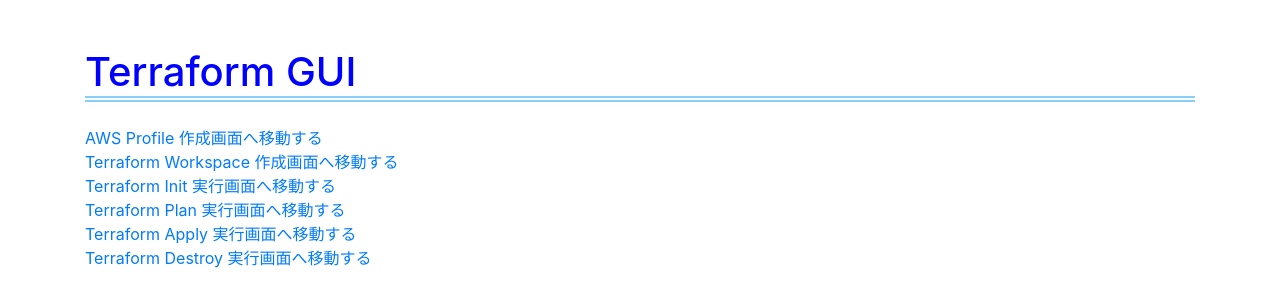
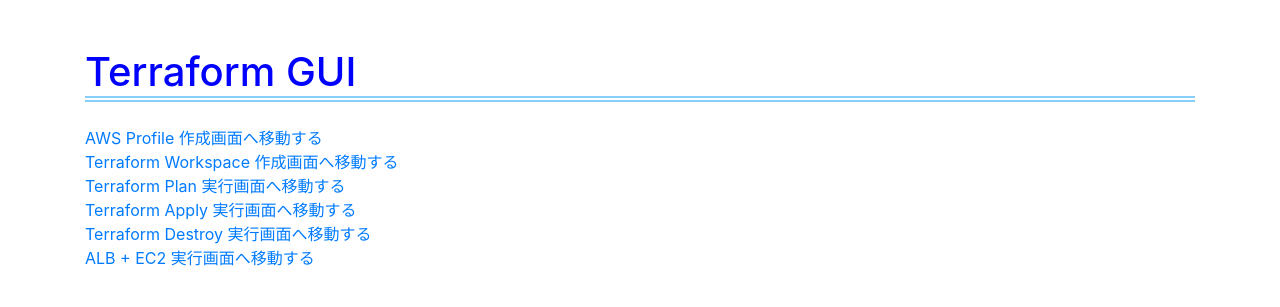
Before and after one commit to Shirasaka-Takahiro/app2_new, a Flask app: page /tf_exec in a window 1280 px wide. Shown: the part 56-363 px from the top of the page. Run offline with Flask 3, Linux system fonts and the light colour scheme; a user stored in the database is signed in; some libraries are stand-ins or nearby versions.

Commit message:
edited files

```diff
--- a/blog/templates/testapp/tf_exec.html
+++ b/blog/templates/testapp/tf_exec.html
@@ -13,10 +13,10 @@
         <h1 class="mb-4">Terraform GUI</h1>
         <a class="" href="{{ url_for('create_aws_profile') }}">AWS Profile 作成画面へ移動する</a><br>
         <a class="" href="{{ url_for('create_tf_workspace') }}">Terraform Workspace 作成画面へ移動する</a><br>
-        <a class="" href="{{ url_for('tf_init') }}">Terraform Init 実行画面へ移動する</a><br>
         <a class="" href="{{ url_for('tf_plan') }}">Terraform Plan 実行画面へ移動する</a><br>
         <a class="" href="{{ url_for('tf_apply') }}">Terraform Apply 実行画面へ移動する</a><br>
         <a class="" href="{{ url_for('tf_destroy') }}">Terraform Destroy 実行画面へ移動する</a><br>
+        <a class="" href="{{ url_for('tf_exec_alb_ec2') }}">ALB + EC2 実行画面へ移動する</a><br>
     </div>
 </body>
 </html>
--- a/blog/templates/testapp/tf_init.html
+++ b/blog/templates/testapp/tf_init.html
@@ -33,7 +33,7 @@
 
             <button type="submit" class="btn btn-warning" name="action" value="init">Init</button>
             <a class="" href="{{ url_for('view_init_output') }}" target="_blank">実行結果画面</a>
-            <a class="" href="{{ url_for('tf_exec') }}">戻る</a>
+            <a class="" href="{{ url_for('tf_exec_alb_ec2') }}">戻る</a>
         </form>
     </div>
 </body>
--- a/blog/views.py
+++ b/blog/views.py
@@ -273,6 +273,11 @@
 def tf_exec():
     return render_template('testapp/tf_exec.html')
 
+@app.route('/tf_exec/alb_ec2', methods=['GET'])
+@login_required
+def tf_exec_alb_ec2():
+    return render_template('testapp/alb_ec2.html')
+
 def format_terraform_output(output):
     # 改行で分割
     lines = output.decode('utf-8').split('\n')
@@ -287,7 +292,7 @@
     formatted_output = "<p>{}</p>".format('</p><p>'.join(formatted_lines))
     return formatted_output
 
-@app.route('/tf_exec/tf_init', methods=['POST', 'GET'])
+@app.route('/tf_exec/alb_ec2/tf_init', methods=['POST', 'GET'])
 @login_required
 def tf_init():
     if request.method == 'POST':
```
Also changed, not shown: blog/templates/testapp/alb_ec2.html (added, +18 -0 lines).
